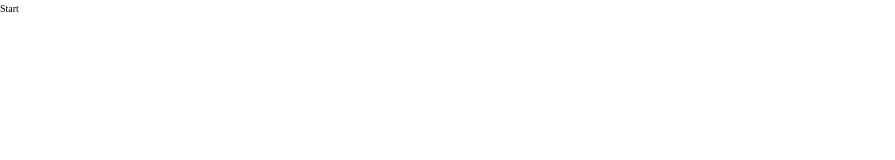
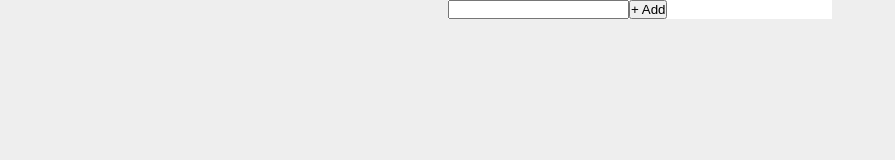
Before and after one commit to bouncingAlien/react_todo, a React app: page / in a window 1280 px wide. Shown: the whole page, without its empty margins (0-895 px from the left). Built offline with nearby package versions, Linux system fonts and the light colour scheme.

Commit message:
Create Item input component; Create add item to state function; Create create item function on item input component

```diff
--- a/public/index.html
+++ b/public/index.html
@@ -10,7 +10,7 @@
 </head>
 
 <body>
-    <div id="App"></div>
+    <div id="App" class="app"></div>
 </body>
 
 </html>
--- a/public/sass/base/_base.scss
+++ b/public/sass/base/_base.scss
@@ -12,4 +12,5 @@ html {
 
 body {
     box-sizing: border-box;
+    background-color: #eee;
 }
--- a/public/sass/main.scss
+++ b/public/sass/main.scss
@@ -12,5 +12,6 @@
 @import "layout/grid_mixins";
 @import "layout/grid_classes";
 // PAGES
+@import "pages/index";
 // COMPONENTS
 // THEMES
--- /dev/null
+++ b/public/sass/pages/_index.scss
@@ -0,0 +1,7 @@
+.app {
+    height: 100%;
+    width: 30%;
+    max-width: 50rem;
+    margin: 0 auto;
+    background-color: #fff;
+}
--- a/src/components/App.js
+++ b/src/components/App.js
@@ -1,9 +1,22 @@
 import React from 'react';
+import InputForm from './InputForm';
 
 class App extends React.Component {
+    constructor() {
+        super();
+        this.state = {
+            items: []
+        }
+        this.addItem = this.addItem.bind(this);
+    }
+    addItem(item) {
+        const items = this.state.items;
+        items.push(item);
+        this.setState({ items });
+    }
     render() {
         return (
-            <p>Start</p>
+            <InputForm addItem={this.addItem} />
         )
     }
 }
--- /dev/null
+++ b/src/components/InputForm.js
@@ -0,0 +1,27 @@
+import React from 'react';
+
+class InputFrom extends React.Component {
+    constructor() {
+        super();
+        this.createItem = this.createItem.bind(this);
+    }
+    nameRef = React.createRef();
+    createItem(e){
+        e.preventDefault();
+        const item = {
+            name: this.nameRef.current.value,
+        }
+        this.props.addItem(item);
+        e.currentTarget.reset();
+    }
+    render() {
+        return (
+            <form className="inputForm" onSubmit={this.createItem}>
+                <input type="text" className="inputForm__item" name="name" ref={ this.nameRef } />
+                <button type="submit" className="inputForm__addButton">+ Add</button>
+            </form>
+        )
+    }
+}
+
+export default InputFrom;
```
Also changed, not shown: package.json (line endings or trailing spaces), public/dist/style.css, 1 other file.
